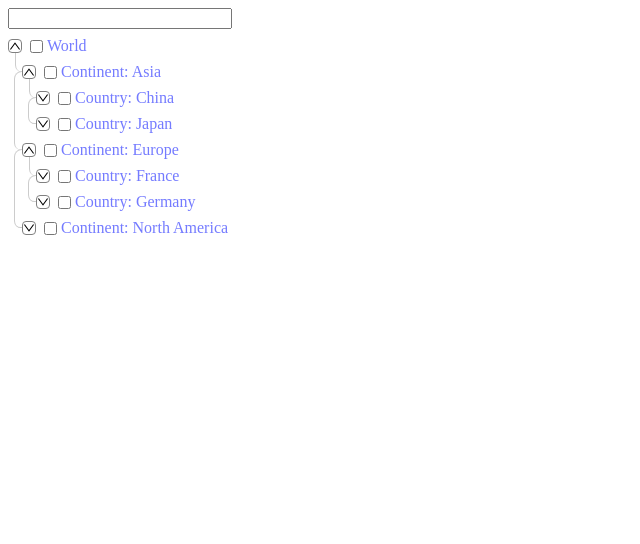
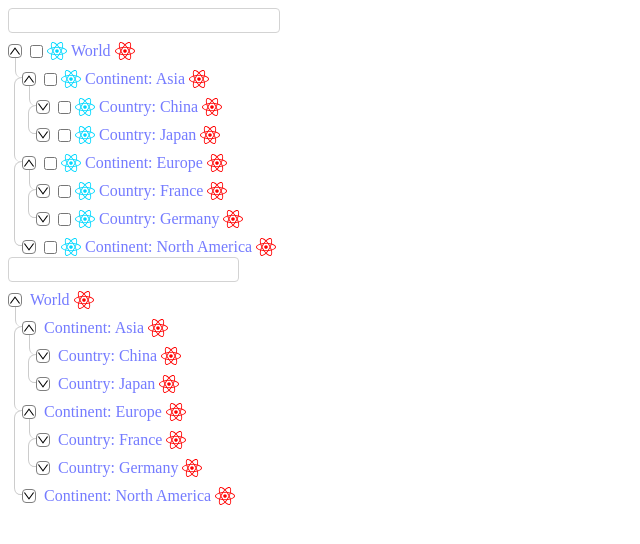
Before and after one commit to dyzz24/React-Tree-Select, a React app: page / in a window 1280 px wide. Shown: the top 544 px of the page, without its empty margins (0-640 px from the left). Built offline with nearby package versions, Linux system fonts and the light colour scheme; the HTML template or start-up script is replaced by a standard one.

Commit message:
render icons, hide checkbox, cosmetic fix, new props

```diff
--- a/src/components/tree-node/label/label.module.pcss
+++ b/src/components/tree-node/label/label.module.pcss
@@ -7,14 +7,14 @@
     border-radius: 4px;
     padding: 0 4px;
     margin-left: 8px;
+    gap: 0 4px;
 
     &:hover {
         background-color: rgba(128, 128, 128, 0.25);
     }
 
-
     input {
-        margin: 0 4px 0 0;
+        margin: 0;
     }
 
     &.active {
@@ -23,7 +23,6 @@
     }
 
     &.target {
-        background-color: rgba(255, 100, 201, 0.2);
         font-weight: bold;
         border-radius: 2px;
     }
--- a/src/components/tree-node/label/label.tsx
+++ b/src/components/tree-node/label/label.tsx
@@ -1,4 +1,4 @@
-import { type TreeSelectItems } from '../../../types/treeSelectProps.ts';
+import { type BaseComponentProps, type TreeSelectItems } from '../../../types/treeSelectProps.ts';
 
 import { Actions } from '@reducer/actions.ts';
 import React from 'react';
@@ -6,18 +6,36 @@ import styles from './label.module.pcss';
 import classNames from 'classnames';
 import { useTreeSelectContext } from '@reducer/index.ts';
 
-type Props = {
+type Props = BaseComponentProps & {
   node: TreeSelectItems
   hasChildren: boolean
 }
-export const Label: React.FC<Props> = ({ node, hasChildren }) => {
+export const Label: React.FC<Props> = ({
+  node, hasChildren, renderIconBefore,
+  renderIconAfter, hideCheckbox
+}) => {
   const { dispatch, state } = useTreeSelectContext();
 
   const onSelectHandler = () => {
     dispatch({ type: Actions.SELECT, id: node.id, value: !node.selected });
   }
 
+  const labelContent = () => <>
+        {renderIconBefore && <span>{renderIconBefore}</span>}
+        {node.label}
+        {renderIconAfter && <span>{renderIconAfter}</span>}
+    </>
+
+  if (hideCheckbox) {
+    return <span className={classNames(styles.label, node.selected && styles.active,
+      hasChildren && styles.hasChildren, state.isSearchMode && node.filtered && styles.target
+    )} onClick={onSelectHandler}>{labelContent()}</span>
+  }
+
   return <label className={classNames(styles.label, node.selected && styles.active,
     hasChildren && styles.hasChildren, state.isSearchMode && node.filtered && styles.target
-  )}><input type={'checkbox'} checked={node.selected} onChange={onSelectHandler}/>{node.label}</label>
+  )}><input type={'checkbox'} checked={node.selected}
+              onChange={onSelectHandler}/>
+        {labelContent()}
+    </label>
 }
--- a/src/components/tree-node/tree-node.tsx
+++ b/src/components/tree-node/tree-node.tsx
@@ -1,5 +1,5 @@
 import React from 'react';
-import type { TreeSelectItems } from '../../types/treeSelectProps.ts';
+import { type BaseComponentProps, type TreeSelectItems } from '../../types/treeSelectProps.ts';
 
 import styles from './tree-node.module.pcss';
 
@@ -8,19 +8,22 @@ import { Expander } from '@components/tree-node/expander/expander.tsx';
 import { useTreeSelectContext } from '@reducer/index.ts';
 import classNames from 'classnames';
 
-export const TreeNode: React.FC<{ node: TreeSelectItems }> = ({ node }) => {
+type Props = BaseComponentProps & {
+  node: TreeSelectItems
+}
+export const TreeNode: React.FC<Props> = (props) => {
   const { state } = useTreeSelectContext();
 
-  const hasChildren = node?.children && node?.children?.length > 0;
-  if (state.isSearchMode && (!node.filtered && !node.expanded)) return null;
+  const hasChildren = props.node?.children && props.node?.children?.length > 0;
+  if (state.isSearchMode && (!props.node.filtered && !props.node.expanded)) return null;
 
   return <div className={classNames(styles.container, !hasChildren && styles.empty)}>
         <div className={styles.title}>
-            <Expander node={node} hasChildren={!!hasChildren}/>
-            <Label node={node} hasChildren={!!hasChildren}/>
+            <Expander node={props.node} hasChildren={!!hasChildren}/>
+            <Label hasChildren={!!hasChildren} {...props}/>
         </div>
-        {node?.expanded && node?.children?.map((child) =>
-            <TreeNode key={child.id} node={child}/>)
+        {props.node?.expanded && props.node?.children?.map((child) =>
+            <TreeNode {...props} key={child.id} node={child}/>)
         }
     </div>
 }
--- a/src/components/tree-select-root/tree-select-root.module.pcss
+++ b/src/components/tree-select-root/tree-select-root.module.pcss
@@ -15,15 +15,30 @@
         content: 'No data to display';
         width: 100%;
         height: 44px;
-        background-color: #e18c8c;
+        background-color: #6c757d;
+        color: #ffffff;
         display: flex;
         justify-content: center;
         align-items: center;
         padding: 8px;
-        border-bottom-left-radius: 4px;
-        border-bottom-right-radius: 4px;
+        border-radius: 4px;
         box-sizing: border-box;
+    }
+}
 
+.searchInput {
+    border: 1px solid #D3D3D3;
+    padding: 4px 8px;
+    box-sizing: border-box;
+    border-radius: 4px;
+    transition: border-color 0.3s ease;
+
+    &:focus {
+        border-color: #A9A9A9;
+        outline: none;
     }
 
+    &:hover {
+        border-color: #A9A9A9;
+    }
 }
--- a/src/components/tree-select-root/tree-select-root.tsx
+++ b/src/components/tree-select-root/tree-select-root.tsx
@@ -2,24 +2,26 @@ import React, { useEffect } from 'react';
 
 import styles from './tree-select-root.module.pcss';
 
-import { type onChangeCallback } from '../../types/treeSelectProps.ts';
+import { type BaseComponentProps, type onChangeCallback } from '../../types/treeSelectProps.ts';
 
 import { Actions } from '@reducer/actions.ts';
 import { useTreeSelectContext } from '@reducer/index.ts';
 import { TreeNode } from '@components/tree-node/tree-node.tsx';
 import { searchTreeItem } from '@utils/utils.ts';
 
-export const TreeSelectRoot: React.FC<{ onChange: onChangeCallback }> = ({ onChange }) => {
+type Props = BaseComponentProps & {
+  onChange: onChangeCallback
+}
+export const TreeSelectRoot: React.FC<Props> = (props) => {
   const { state, dispatch } = useTreeSelectContext();
 
   useEffect(() => {
     if (state.lastAction === Actions.SELECT || state.lastAction === Actions.UNSELECT) {
-      onChange({ selectedIds: state.selectedIds, updatedTree: state.tree });
+      props.onChange({ selectedIds: state.selectedIds, updatedTree: state.tree });
     }
   }, [state]);
 
-  return <div className={styles.rootContainer}>
-        <input onChange={(e) => {
+  const onChange = (e: React.ChangeEvent<HTMLInputElement>) => {
     if (e.target.value) {
       const editedTree = searchTreeItem(state.tree, e.target.value);
       console.log(editedTree)
@@ -39,9 +41,12 @@ export const TreeSelectRoot: React.FC<{ onChange: onChangeCallback }> = ({ onCha
         }
       ]);
     }
-        }}/>
+  }
+
+  return <div className={styles.rootContainer}>
+        <input className={styles.searchInput} onChange={onChange}/>
         <div className={styles.treeRender}>
-            {state?.tree.map(el => <TreeNode node={el} key={el.id}/>)}
+            {state?.tree.map(el => <TreeNode node={el} key={el.id} {...props}/>)}
         </div>
     </div>
 }
--- /dev/null
+++ b/src/index.module.pcss
@@ -0,0 +1,23 @@
+.icon {
+    width: 20px;
+    height: 20px;
+
+    svg {
+        width: 100%;
+        height: 100%;
+    }
+}
+
+.iconTwo {
+    width: 20px;
+    height: 20px;
+
+    svg {
+        width: 100%;
+        height: 100%;
+
+        path {
+            fill: red;
+        }
+    }
+}
--- a/src/index.tsx
+++ b/src/index.tsx
@@ -2,6 +2,9 @@ import React from 'react'
 import ReactDOM from 'react-dom'
 import ReactTreeSelect from './react-tree-select.tsx'
 import type { TreeSelectItems, TreeSelectProps } from './types/treeSelectProps.ts';
+import styles from './index.module.pcss';
+
+import Logo from '../src/assets/react.svg?react'
 
 const mockTree: TreeSelectItems[] = [{
   id: 'world',
@@ -161,14 +164,15 @@ const mockProps: TreeSelectProps = {
   onChange: (el) => {
     console.log(el);
   },
-  selectedIds: []
+  selectedIds: [],
+  renderIconBefore: <div className={styles.icon}><Logo/></div>,
+  renderIconAfter: <div className={styles.iconTwo}><Logo/></div>
 }
-
 // eslint-disable-next-line react/no-deprecated
 ReactDOM.render(<React.StrictMode>
     <>
         <div id="test"></div>
         <ReactTreeSelect {...mockProps} targetDOMId={'test'}/>
-
+        <ReactTreeSelect {...mockProps} hideCheckbox renderIconBefore={undefined}/>
     </>
 </React.StrictMode>, document.getElementById('root'))
--- a/src/react-tree-select.tsx
+++ b/src/react-tree-select.tsx
@@ -46,7 +46,7 @@ const ReactTreeSelect: React.FC<TreeSelectProps> = (props) => {
     return ReactDOM.createPortal(
             <div className={classNames(styles.main, props.className)}>
                 <TreeSelectProvider value={{ state, dispatch }}>
-                    <TreeSelectRoot onChange={props.onChange}/>
+                    <TreeSelectRoot {...props} />
                 </TreeSelectProvider>
             </div>,
             node
```
Also changed, not shown: src/types/treeSelectProps.ts (+11 -1 lines). Lines whose indentation alone changed are shown as unchanged.
